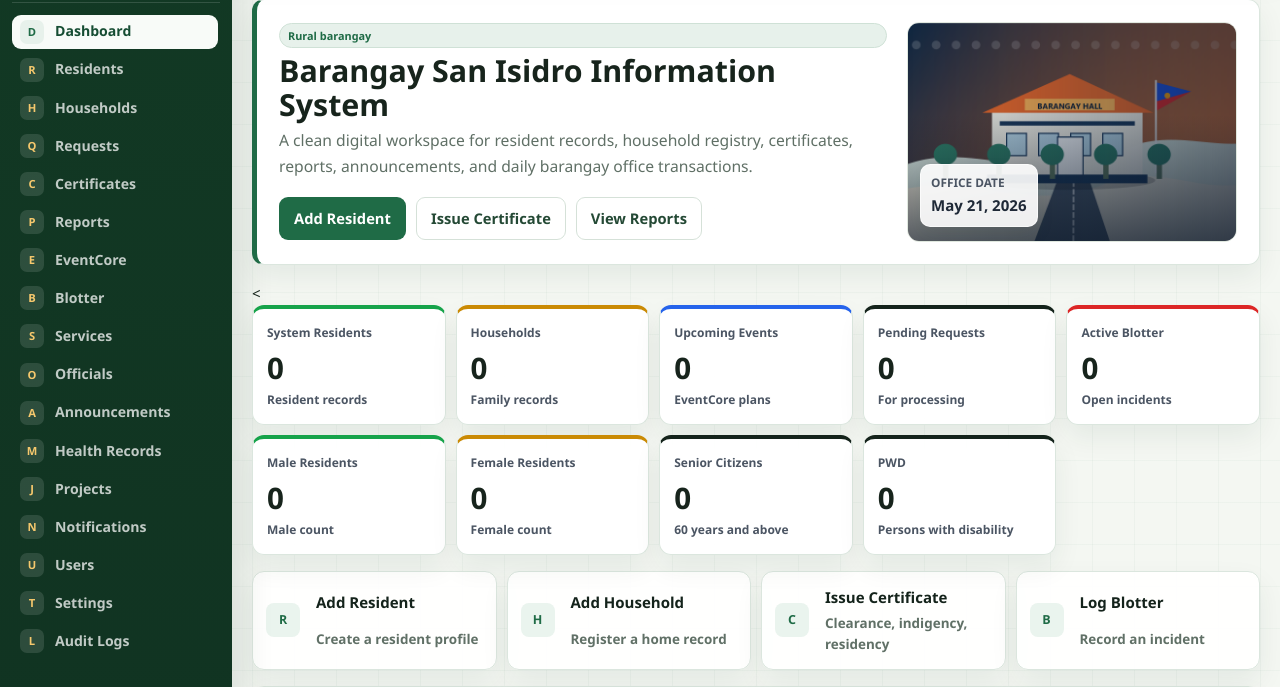
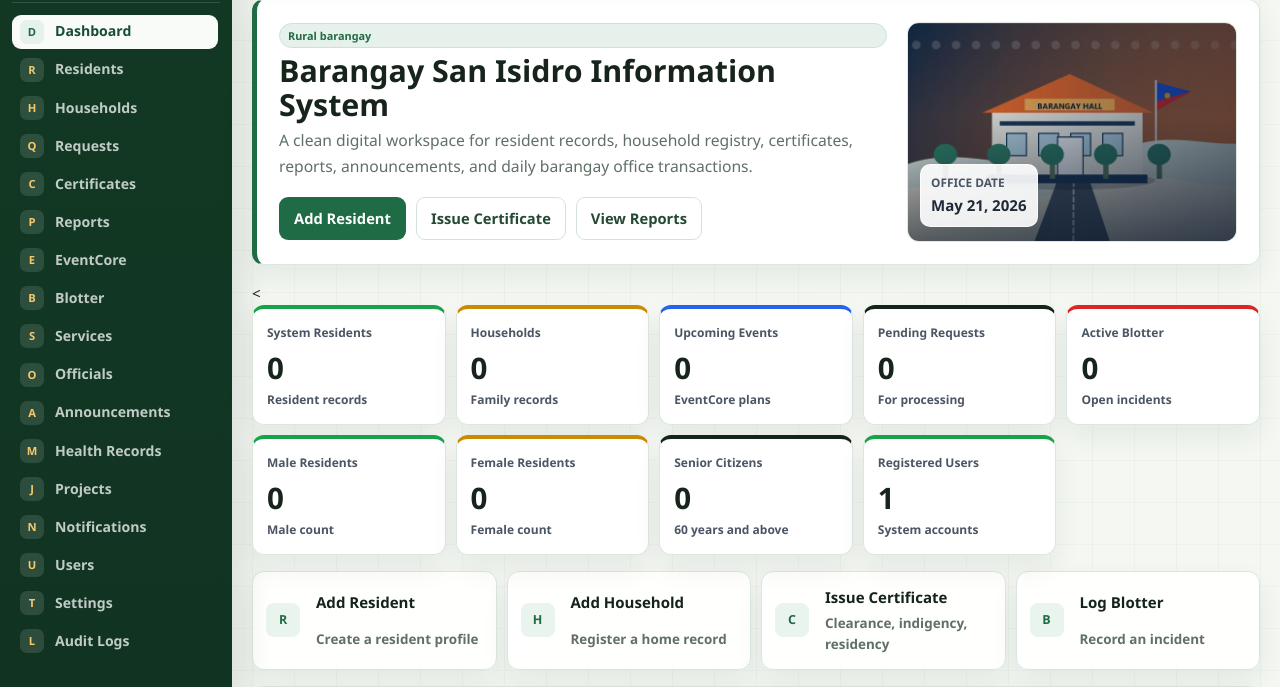
Before and after one commit to cramirez1-ai/San-Isidro-Information-System, a Django app: page / in a window 1280 px wide. Shown: the part 86-773 px from the top of the page. Run offline with Django 5.2, Linux system fonts and the light colour scheme; the visitor is signed in with stand-in values (Sample User, id 1); data comes from the database, SQL or seed files in the repository; data that the repository does not hold is empty.

Commit message:
Add total users count to dashboard

```diff
--- a/barangay/templates/barangay/dashboard.html
+++ b/barangay/templates/barangay/dashboard.html
@@ -63,11 +63,11 @@
         <strong>0</strong>
         <small>60 years and above</small>
     </article>
-    <article class="stat-card accent-orange">
-        <span class="stat-label">PWD</span>
-        <strong>0</strong>
-        <small>Persons with disability</small>
-    </article>
+    <article class="stat-card accent-teal">
+  <span class="stat-label">Registered Users</span>
+  <strong>{{ stats.total_users }}</strong>
+  <small>System accounts</small>
+</article>
 </section>
 
 <section class="quick-grid" aria-label="Quick actions">
--- a/barangay/views.py
+++ b/barangay/views.py
@@ -82,18 +82,19 @@ class DashboardView(AdminRequiredMixin, TemplateView):
         context = super().get_context_data(**kwargs)
         context["profile"] = BARANGAY_PROFILE
         context["stats"] = {
-            "residents": Resident.objects.count(),
-            "households": Household.objects.count(),
-            "upcoming_events": Event.objects.exclude(
-                status__in=[Event.Status.COMPLETED, Event.Status.CANCELLED]
-            ).count(),
-            "pending_requests": ServiceRequest.objects.filter(
-                status__in=[ServiceRequest.Status.PENDING, ServiceRequest.Status.PROCESSING]
-            ).count(),
-            "open_blotters": BlotterIncident.objects.exclude(
-                status__in=[BlotterIncident.Status.SETTLED, BlotterIncident.Status.CLOSED]
-            ).count(),
-        }
+    "residents": Resident.objects.count(),
+    "households": Household.objects.count(),
+    "upcoming_events": Event.objects.exclude(
+        status__in=[Event.Status.COMPLETED, Event.Status.CANCELLED]
+    ).count(),
+    "pending_requests": ServiceRequest.objects.filter(
+        status__in=[ServiceRequest.Status.PENDING, ServiceRequest.Status.PROCESSING]
+    ).count(),
+    "open_blotters": BlotterIncident.objects.exclude(
+        status__in=[BlotterIncident.Status.SETTLED, BlotterIncident.Status.CLOSED]
+    ).count(),
+    "total_users": User.objects.count(),
+}
         context["announcements"] = Announcement.objects.filter(is_published=True)[:4]
         context["requests"] = ServiceRequest.objects.select_related("service", "resident")[:5]
         context["events"] = Event.objects.select_related("lead_official").exclude(
```
